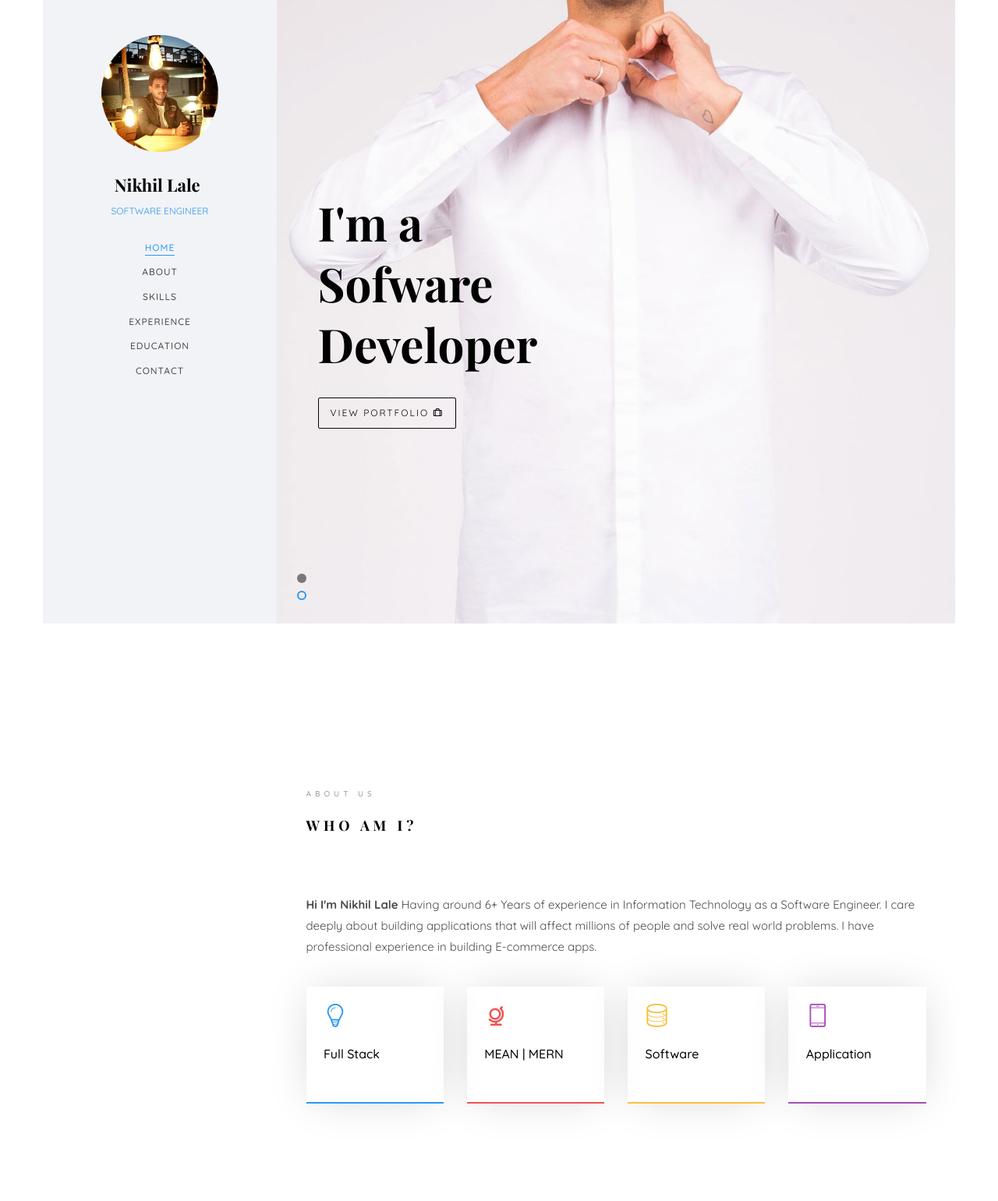
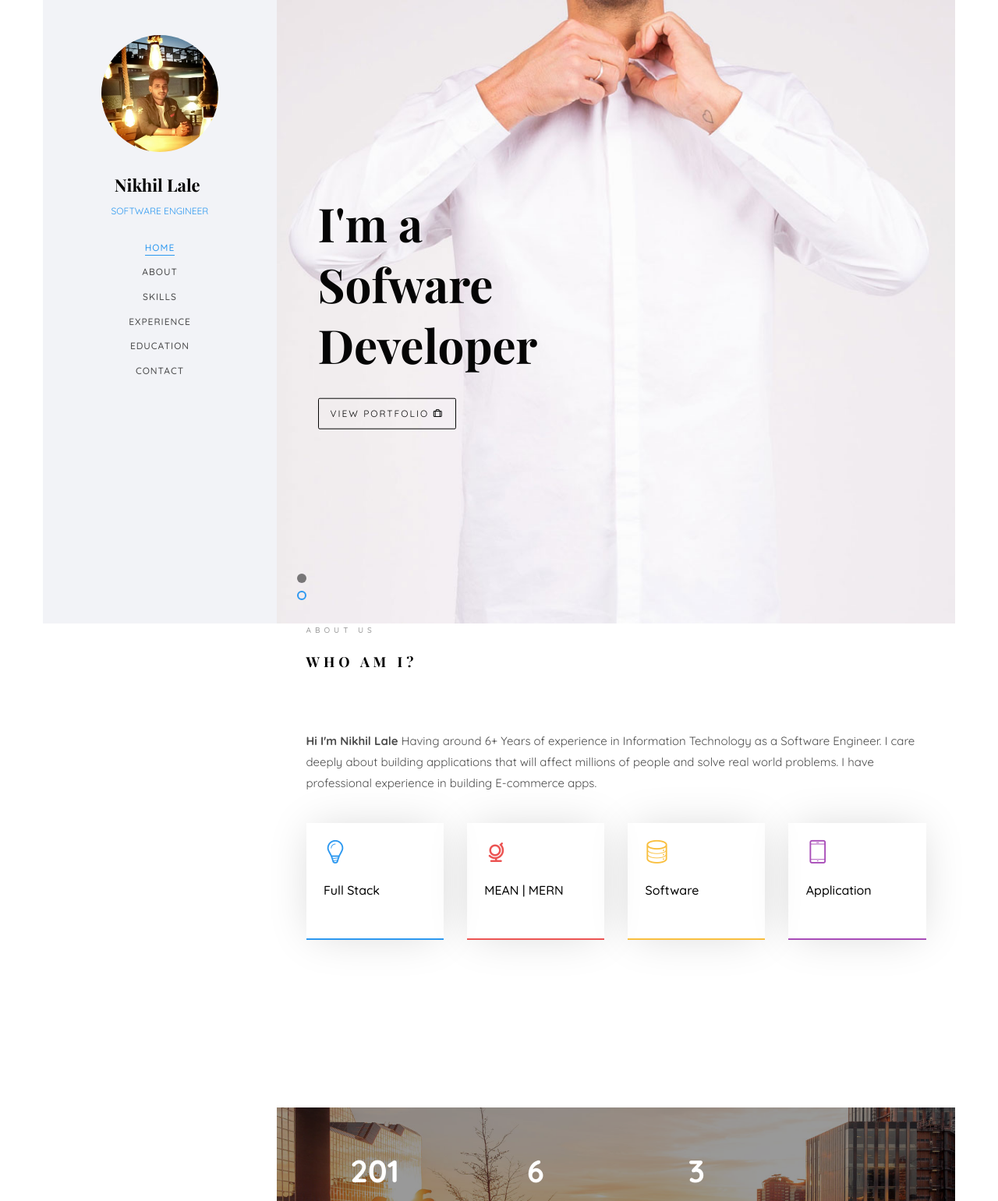
Before and after one commit to nikhillale/nikhillale.github.io, a plain HTML site: page index.html in a window 1280 px wide. Shown: the top 1541 px of the page at 78% size. Drawn offline with nearby package versions, Linux system fonts and the light colour scheme; files whose address does not match are found by name; a web font is replaced by a local one.

Commit message:
Update style.css

```diff
--- a/css/style.css
+++ b/css/style.css
@@ -235,7 +235,6 @@ figure {
   background: #fff url(../images/loader.gif) no-repeat center center;
   width: 100%;
   float: left;
-  margin-bottom: 10em;
   clear: both; }
   #colorlib-hero .flexslider {
     border: none;
@@ -380,7 +379,6 @@ body.offcanvas {
 .colorlib-about,
 .colorlib-services,
 .colorlib-contact {
-  padding-top: 4em;
   padding-bottom: 9em;
   clear: both;
   width: 100%;
```
